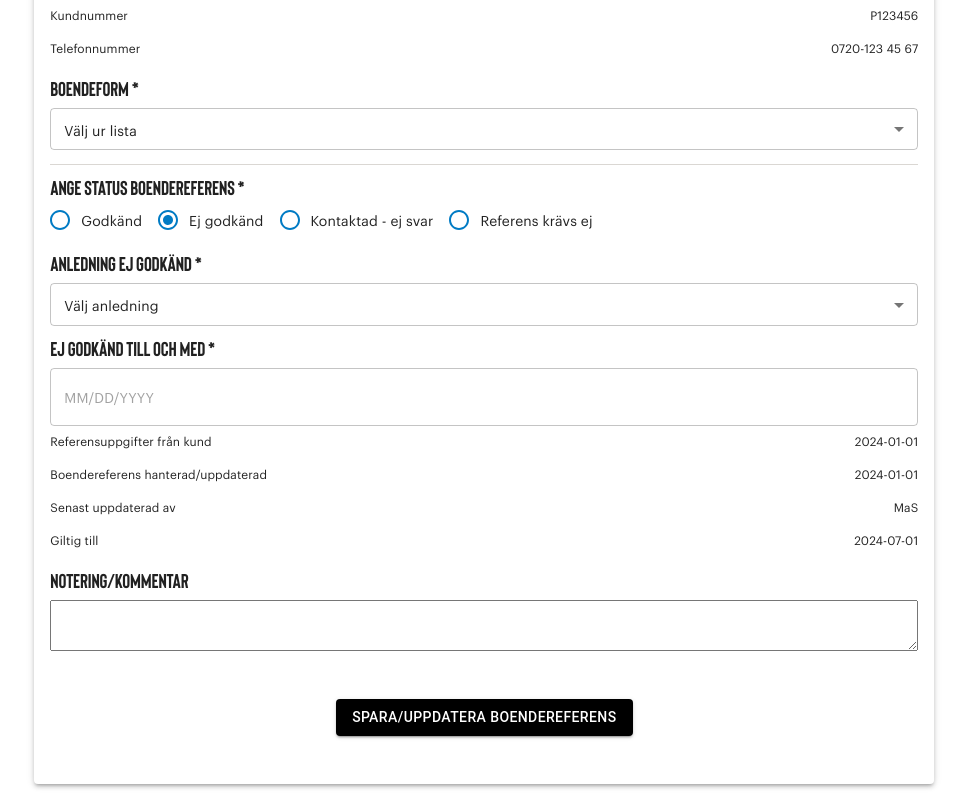
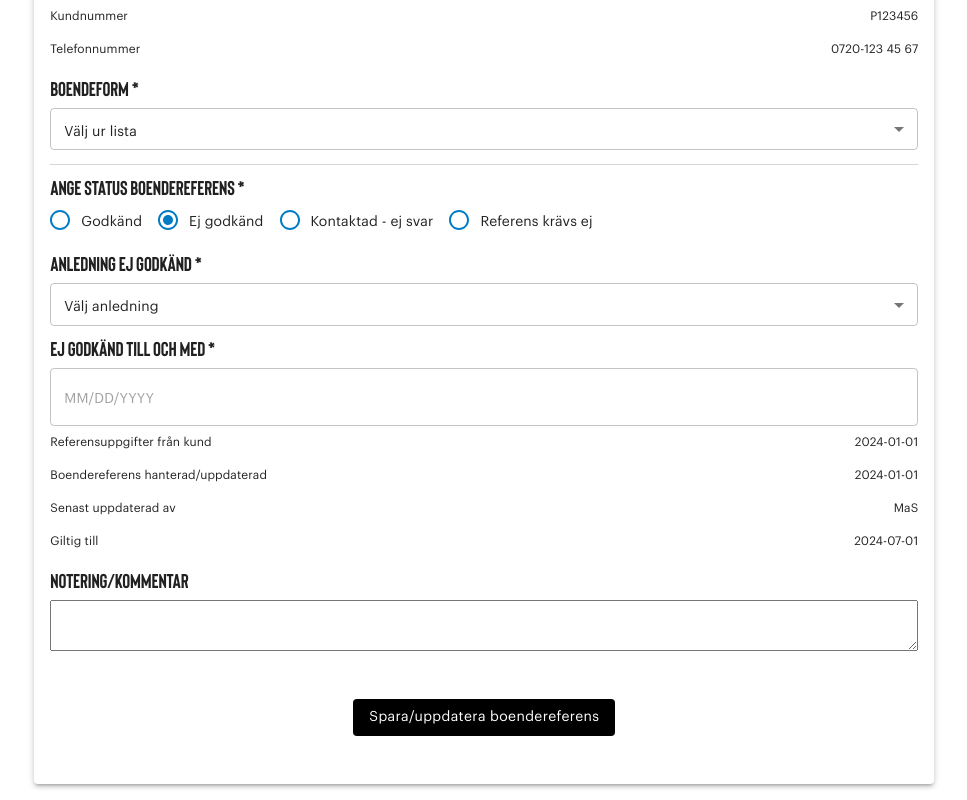
Before and after one commit to Bostads-AB-Mimer/onecore-internal-portal, a React (Vite) app in the folder packages/frontend/: page /bostader in a window 1280 px wide. Shown: the part 339-1139 px from the top of the page, without its empty margins (19-986 px from the left). Built offline with nearby package versions, Linux system fonts and the light colour scheme; no server answers; what onecore-types would draw is missing.

Commit message:
fix: Restore Mui Button theme

```diff
--- a/packages/frontend/src/theme.ts
+++ b/packages/frontend/src/theme.ts
@@ -183,7 +183,51 @@ export const mdTheme = createTheme(theme, {
       },
     },
     MuiButton: {
-      defaultProps: {},
+      defaultProps: {
+        disableElevation: true,
+      },
+      styleOverrides: {
+        root: {
+          textTransform: 'initial',
+          backgroundColor: 'black',
+          fontFamily: 'graphikRegular',
+          fontSize: 14,
+          fontWeight: 500,
+        },
+      },
+      variants: [
+        {
+          props: { variant: 'dark' },
+          style: {
+            borderRadius: '6px',
+            textTransform: 'none',
+            fontWeight: 700,
+            backgrund: 'rgba(0, 0, 0, 1)',
+            color: 'rgba(255, 255, 255, 1)',
+            transition: 'none',
+            ':hover': {
+              background: 'black',
+            },
+            ':disabled': {
+              background: 'rgba(0, 0, 0, 0.2)',
+            },
+          },
+        },
+        {
+          props: { variant: 'dark-outlined' },
+          style: {
+            borderRadius: '6px',
+            textTransform: 'none',
+            border: '2px solid black',
+            fontWeight: 700,
+            color: 'rgba(0, 0, 0, 1)',
+            background: 'white',
+            ':hover': {
+              background: 'white',
+            },
+          },
+        },
+      ],
     },
     MuiLink: {
       styleOverrides: {
```
